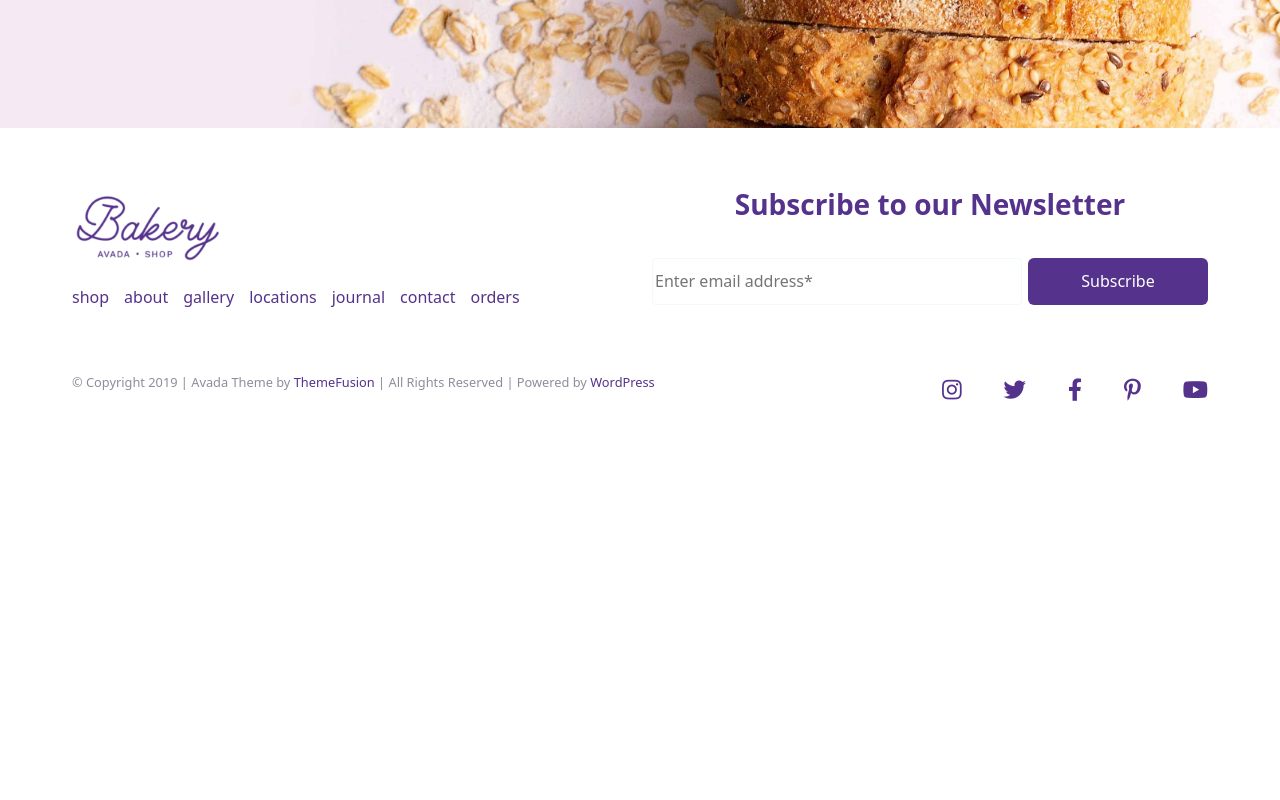
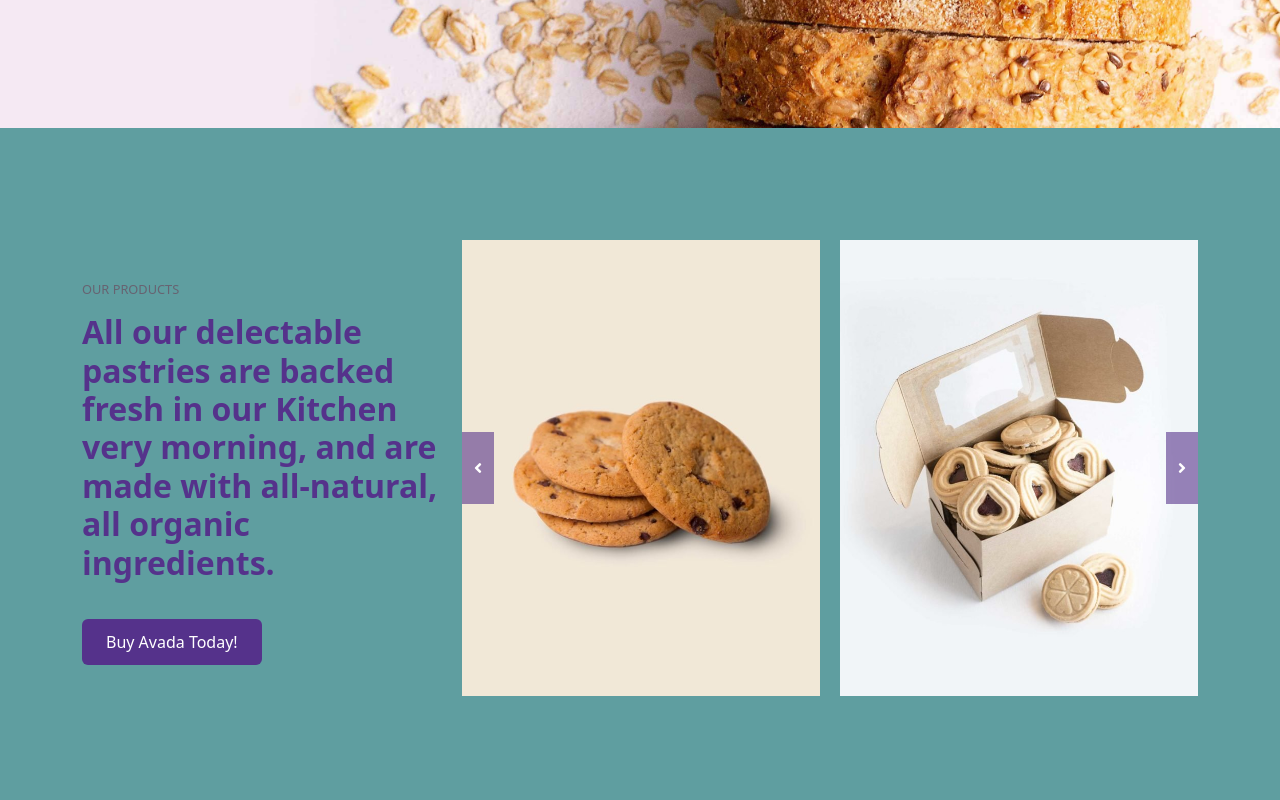
Before and after one commit to VAB1998/proj-html-vuejs, a Vue app: page / in a window 1280 px wide. Shown: the part 820-1620 px from the top of the page. Before the commit the page ends 1288 px from the top, so only its background shows below. Built offline with nearby package versions, Linux system fonts and the light colour scheme.

Commit message:
Completed OurProducts Component

```diff
--- a/src/components/OurProducts.vue
+++ b/src/components/OurProducts.vue
@@ -1,5 +1,39 @@
 <template>
-    <section id="our_products"></section>
+    <section id="our_products">
+        <div class="container h-100">
+            <div class="row align-items-center h-100">
+                <div class="col-4">
+                    <div class="subtitle mb-3">
+                        <h6>our products</h6>
+                    </div>
+                    <div class="title mb-5">
+                        <h2>All our delectable pastries are backed fresh in our Kitchen very morning, and are made with all-natural, all organic ingredients.</h2>
+                    </div>
+                    <div class="link_button">
+                        <a href="https://bit.ly/383Vh7n">Buy Avada Today!</a>
+                    </div>
+                </div>
+                <div class="col-8">
+                    <div class="main_carousel">
+                        <!-- Previous Image -->
+                        <div class="previous_image">
+                            <i class="fas fa-angle-left"></i>
+                        </div>
+                        <!-- Image Slider -->
+                        <div class="image_slider">
+                            <img src="../assets/images/choco-chip-cookies-700x893.jpg" alt="Choco cookies">
+                            <img src="../assets/images/strawberry-jam-cookies-700x893.jpg" alt="">
+                        </div>
+                        <!-- Next Image -->
+                        <div class="next_image">
+                            <i class="fas fa-angle-right"></i>
+                        </div>
+
+                    </div>
+                </div>
+            </div>
+        </div>
+    </section>
 </template>
 
 <script>
@@ -14,4 +48,65 @@ export default {
 
 <style lang="scss" scoped>
 @import '../style/variables.scss';
+
+#our_products{
+    height: 680px;
+
+    .subtitle{
+        h6{
+            @include subtitle_style;
+        }
+    }
+
+    .title{
+        h2{
+            @include title_style;
+        }
+    }
+
+    .link_button{
+        a{
+            @include dark_link_button;
+
+            &:hover{
+                @include light_link_button;
+            }
+        }
+    }
+
+    .main_carousel{
+        /* Spacing and Dimensions */
+        width: 100%;
+        //Positioning the Icons
+        position: relative;
+
+        .previous_image,
+        .next_image{
+            //Style
+            color: #ffffff;
+            background-color: #56328b96;
+            padding: 24px 12px;
+            //Positioning the Icons
+            position: absolute;
+            bottom: 50%;
+            transform: translateY(50%)
+        }
+
+        .next_image{
+            //Positioning the Icons
+            right: 0;
+        }
+
+        .image_slider{
+            img:first-child{
+                margin-right: 20px;
+            }
+            img{
+                width: calc(100% / 2 - 10px);
+            }
+        }
+    }
+
+
+}
 </style>
--- a/src/style/variables.scss
+++ b/src/style/variables.scss
@@ -9,6 +9,13 @@ $accent_color : #000;
 @mixin title_style{
     color: $primary_color;
     font-weight: bold;
+}
+
+@mixin subtitle_style {
+    //Style
+    color: #676371;
+    text-transform: uppercase;
+    font-size: .8rem;
 }
 
 @mixin link_style{
```
